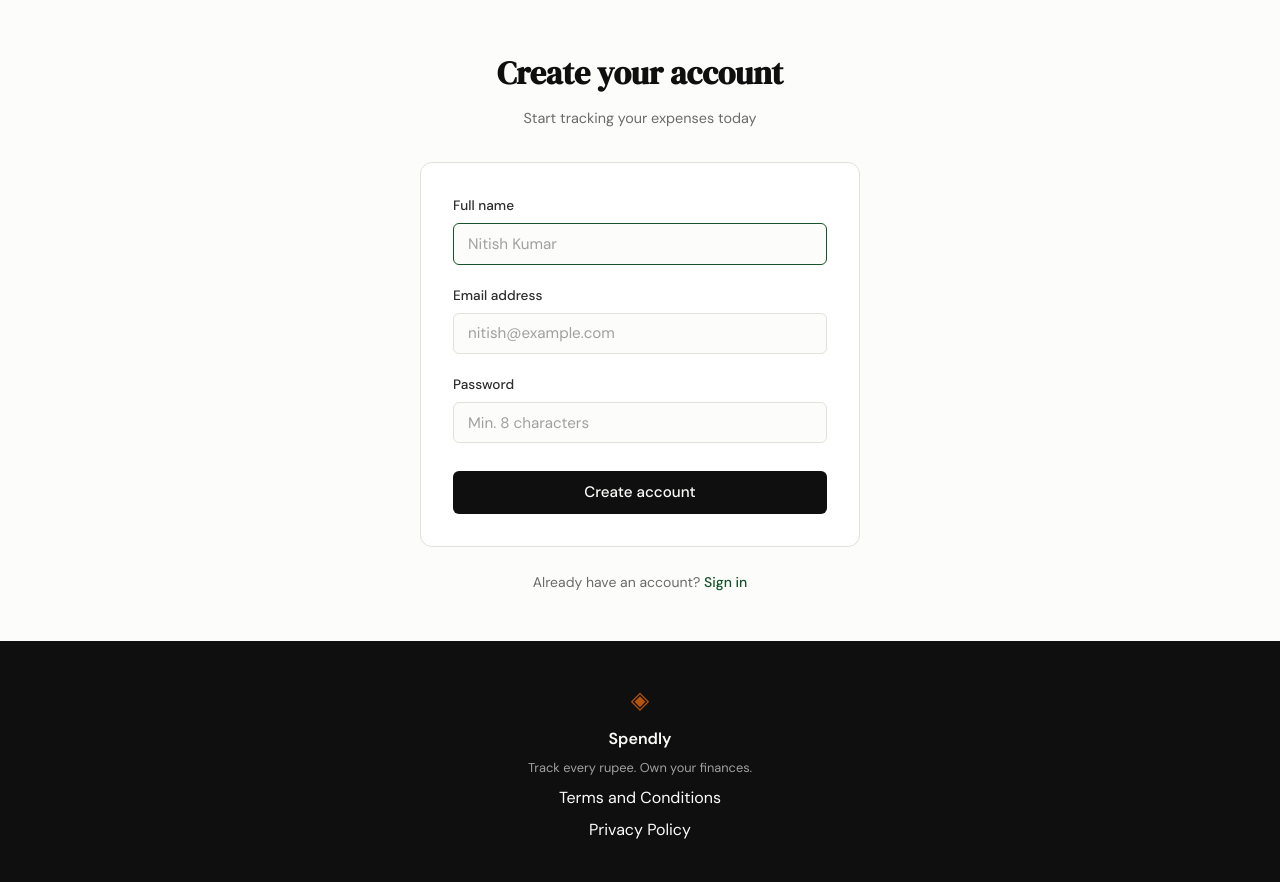
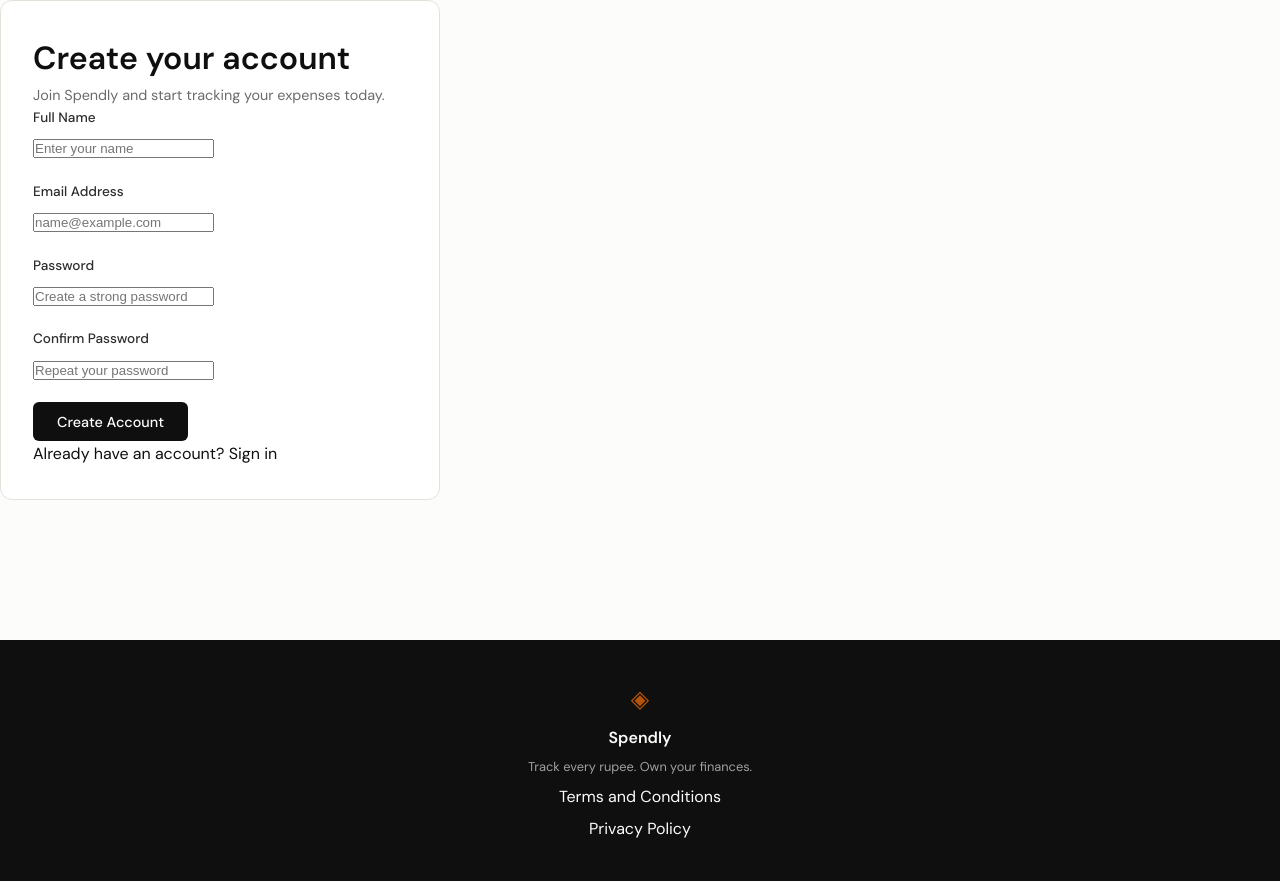
Before and after one commit to subh3105-cmyk/spendly, a Flask app: page /register in a window 1280 px wide. Shown: the part 61-943 px from the top of the page. Run offline with Flask 3, Linux system fonts and the light colour scheme.

Commit message:
Implement user registration with password confirmation and styled alerts

```diff
--- a/app.py
+++ b/app.py
@@ -1,7 +1,9 @@
-from flask import Flask, render_template
-from database.db import init_db, seed_db
+from flask import Flask, render_template, request, redirect, url_for, flash
+from database.db import init_db, seed_db, create_user, get_user_by_email
+from werkzeug.security import generate_password_hash
 
 app = Flask(__name__)
+app.secret_key = "spendly_secret_key" # Required for flashing messages
 
 # Initialize database on startup
 with app.app_context():
@@ -28,8 +30,32 @@ def privacy():
     return render_template("privacy.html")
 
 
-@app.route("/register")
+@app.route("/register", methods=["GET", "POST"])
 def register():
+    if request.method == "POST":
+        name = request.form.get("name")
+        email = request.form.get("email")
+        password = request.form.get("password")
+        confirm_password = request.form.get("confirm_password")
+
+        if not name or not email or not password or not confirm_password:
+            flash("All fields are required.", "error")
+            return render_template("register.html")
+
+        if password != confirm_password:
+            flash("Passwords do not match.", "error")
+            return render_template("register.html")
+
+        if get_user_by_email(email):
+            flash("An account with this email already exists.", "error")
+            return render_template("register.html")
+
+        hashed_password = generate_password_hash(password)
+        create_user(name, email, hashed_password)
+
+        flash("Registration successful! Please log in.", "success")
+        return redirect(url_for("login"))
+
     return render_template("register.html")
 
 
--- a/database/db.py
+++ b/database/db.py
@@ -12,6 +12,25 @@ def get_db():
     conn.row_factory = sqlite3.Row
     conn.execute("PRAGMA foreign_keys = ON")
     return conn
+
+def get_user_by_email(email):
+    """
+    Retrieves a user by their email address.
+    """
+    with get_db() as conn:
+        return conn.execute("SELECT * FROM users WHERE email = ?", (email,)).fetchone()
+
+def create_user(name, email, password_hash):
+    """
+    Inserts a new user into the database.
+    """
+    with get_db() as conn:
+        cursor = conn.execute(
+            "INSERT INTO users (name, email, password_hash) VALUES (?, ?, ?)",
+            (name, email, password_hash)
+        )
+        conn.commit()
+        return cursor.lastrowid
 
 def init_db():
     """
--- a/static/css/style.css
+++ b/static/css/style.css
@@ -52,6 +52,37 @@ body {
 }
 
 a { color: inherit; text-decoration: none; }
+
+/* ------------------------------------------------------------------ */
+/* Alerts & Flashes                                                       */
+/* ------------------------------------------------------------------ */
+
+.flash-messages {
+    max-width: var(--auth-width);
+    margin: 2rem auto 0;
+    padding: 0 1rem;
+}
+
+.alert {
+    padding: 0.75rem 1rem;
+    border-radius: var(--radius-sm);
+    font-size: 0.875rem;
+    margin-bottom: 1rem;
+    border: 1px solid transparent;
+    text-align: center;
+}
+
+.alert-error {
+    background: var(--danger-light);
+    color: var(--danger);
+    border-color: #f5c6c2;
+}
+
+.alert-success {
+    background: var(--accent-light);
+    color: var(--accent);
+    border-color: #cbf3d0;
+}
 
 /* ------------------------------------------------------------------ */
 /* Navbar                                                              */
--- a/templates/base.html
+++ b/templates/base.html
@@ -26,6 +26,15 @@
     </nav>
 
     <main class="main-content">
+        {% with messages = get_flashed_messages(with_categories=true) %}
+          {% if messages %}
+            <div class="flash-messages">
+              {% for category, message in messages %}
+                <div class="alert alert-{{ category }}">{{ message }}</div>
+              {% endfor %}
+            </div>
+          {% endif %}
+        {% endwith %}
         {% block content %}{% endblock %}
     </main>
 
--- a/templates/register.html
+++ b/templates/register.html
@@ -1,51 +1,44 @@
 {% extends "base.html" %}
 
-{% block title %}Create account — Spendly{% endblock %}
+{% block title %}Register - Spendly{% endblock %}
 
 {% block content %}
+<div class="auth-container">
+    <div class="auth-card">
+        <h1>Create your account</h1>
+        <p class="auth-subtitle">Join Spendly and start tracking your expenses today.</p>
 
-<section class="auth-section">
-    <div class="auth-container">
+        {% with messages = get_flashed_messages(with_categories=true) %}
+          {% if messages %}
+            {% for category, message in messages %}
+              <div class="alert alert-{{ category }}">{{ message }}</div>
+            {% endfor %}
+          {% endif %}
+        {% endwith %}
 
-        <div class="auth-header">
-            <h1 class="auth-title">Create your account</h1>
-            <p class="auth-subtitle">Start tracking your expenses today</p>
-        </div>
-
-        <div class="auth-card">
-            {% if error %}
-            <div class="auth-error">{{ error }}</div>
-            {% endif %}
-
-            <form method="POST" action="/register">
+        <form action="{{ url_for('register') }}" method="POST" class="auth-form">
             <div class="form-group">
-                    <label for="name">Full name</label>
-                    <input type="text" id="name" name="name"
-                           class="form-input" placeholder="Nitish Kumar"
-                           required autofocus>
+                <label for="name">Full Name</label>
+                <input type="text" id="name" name="name" placeholder="Enter your name" required>
             </div>
             <div class="form-group">
-                    <label for="email">Email address</label>
-                    <input type="email" id="email" name="email"
-                           class="form-input" placeholder="nitish@example.com"
-                           required>
+                <label for="email">Email Address</label>
+                <input type="email" id="email" name="email" placeholder="name@example.com" required>
             </div>
             <div class="form-group">
                 <label for="password">Password</label>
-                    <input type="password" id="password" name="password"
-                           class="form-input" placeholder="Min. 8 characters"
-                           required>
+                <input type="password" id="password" name="password" placeholder="Create a strong password" required>
             </div>
-                <button type="submit" class="btn-submit">Create account</button>
+            <div class="form-group">
+                <label for="confirm_password">Confirm Password</label>
+                <input type="password" id="confirm_password" name="confirm_password" placeholder="Repeat your password" required>
+            </div>
+            <button type="submit" class="btn-primary">Create Account</button>
         </form>
+
+        <p class="auth-footer">
+            Already have an account? <a href="{{ url_for('login') }}">Sign in</a>
+        </p>
     </div>
-
-        <p class="auth-switch">
-            Already have an account?
-            <a href="{{ url_for('login') }}">Sign in</a>
-        </p>
-
 </div>
-</section>
-
 {% endblock %}
```
Also changed, not shown: .claude/specs/02-registration.md (added), spendly.db. Lines whose indentation alone changed are shown as unchanged.
